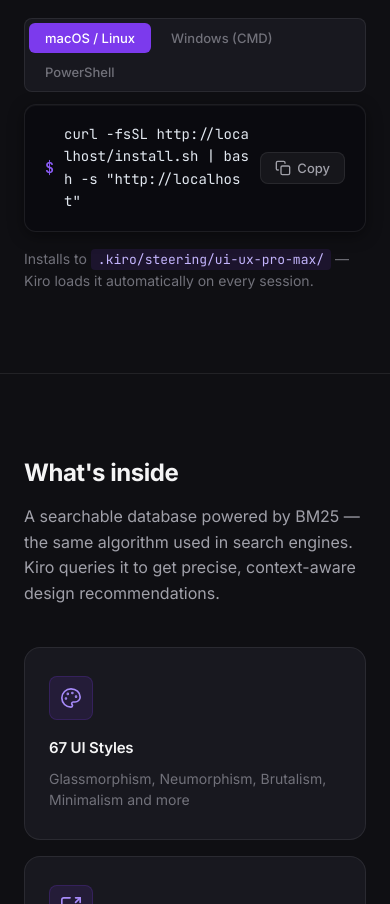
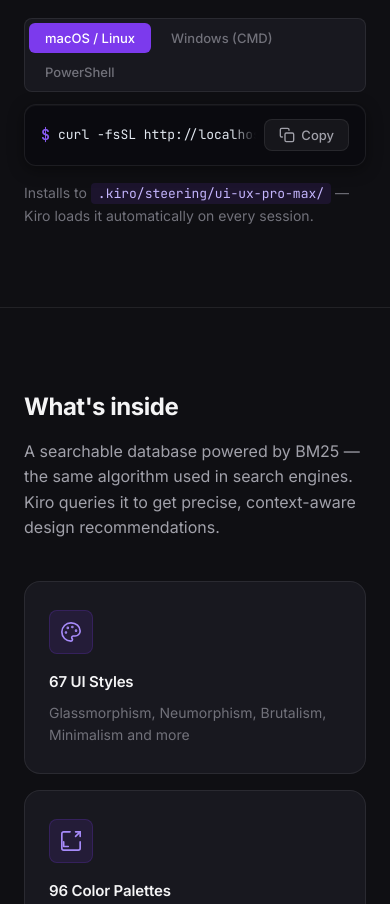
Before and after one commit to LOCAL2/skillme_install, a React (Vite) app: page / in a window 390 px wide. Shown: the part 1013-1917 px from the top of the page. Built offline with nearby package versions, Linux system fonts and the light colour scheme.

Commit message:
fix: command box scroll layout, prevent copy button overlap

```diff
--- a/src/App.css
+++ b/src/App.css
@@ -208,10 +208,10 @@
   background: #0a0a0f;
   border: 1px solid var(--border);
   border-radius: var(--radius-md);
-  padding: 18px 20px;
+  padding: 16px 20px;
   margin-bottom: 16px;
   box-shadow: var(--shadow-md), inset 0 1px 0 rgba(255,255,255,0.04);
-  overflow-x: auto;
+  min-width: 0;
 }
 
 .prompt {
@@ -226,13 +226,31 @@
 .command-text {
   flex: 1;
   font-family: var(--font-mono);
-  font-size: 14px;
+  font-size: 13px;
   color: #e2e8f0;
-  white-space: nowrap;
   background: none;
   border: none;
   padding: 0;
   min-width: 0;
+  /* scroll horizontally inside the box, never wrap */
+  overflow-x: auto;
+  white-space: nowrap;
+  scrollbar-width: thin;
+  scrollbar-color: rgba(255,255,255,0.12) transparent;
+  /* fade-out right edge to hint there's more text */
+  -webkit-mask-image: linear-gradient(to right, black calc(100% - 24px), transparent 100%);
+  mask-image: linear-gradient(to right, black calc(100% - 24px), transparent 100%);
+}
+
+.command-text::-webkit-scrollbar {
+  height: 3px;
+}
+.command-text::-webkit-scrollbar-track {
+  background: transparent;
+}
+.command-text::-webkit-scrollbar-thumb {
+  background: rgba(255,255,255,0.15);
+  border-radius: 999px;
 }
 
 .copy-btn {
@@ -501,14 +519,8 @@
   }
 
   .command-box {
-    flex-wrap: wrap;
-    gap: 10px;
-  }
-
-  .command-text {
-    width: 100%;
-    white-space: pre-wrap;
-    word-break: break-all;
+    gap: 8px;
+    padding: 14px 16px;
   }
 }
 
```
